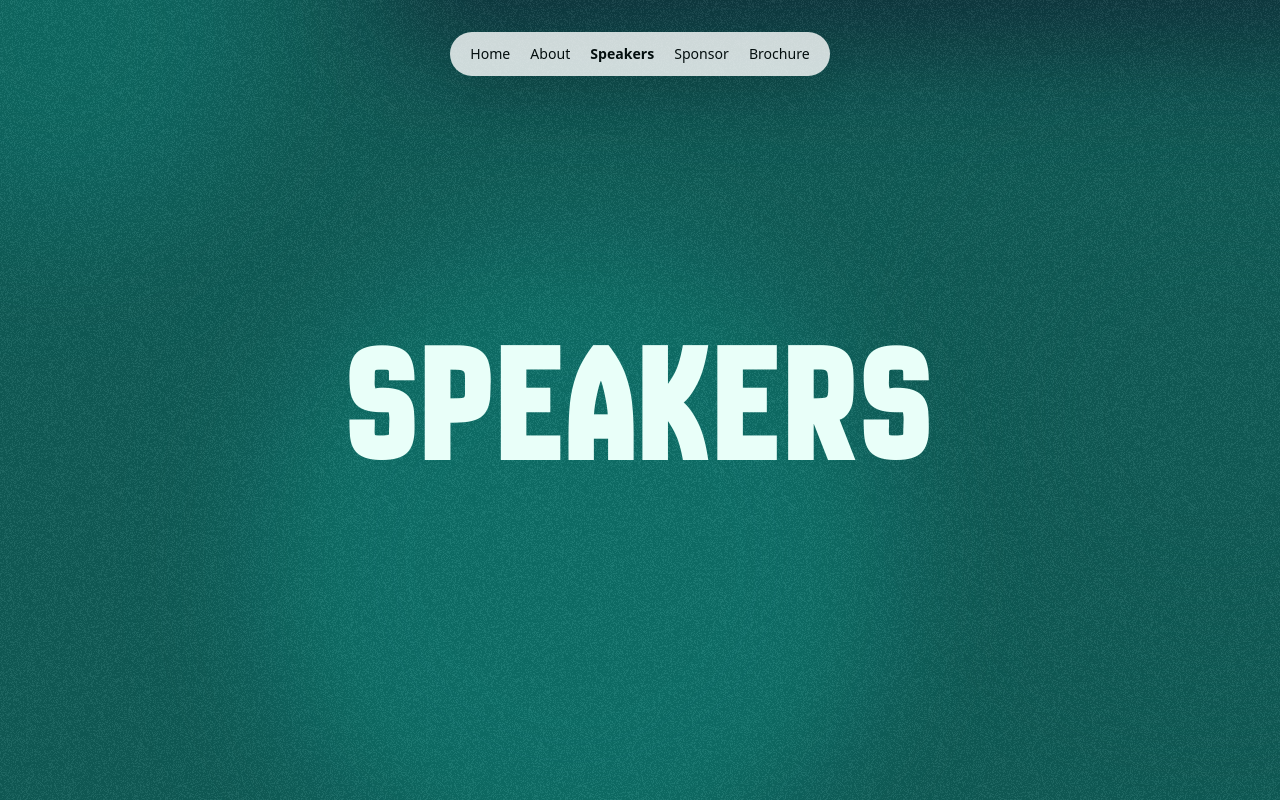
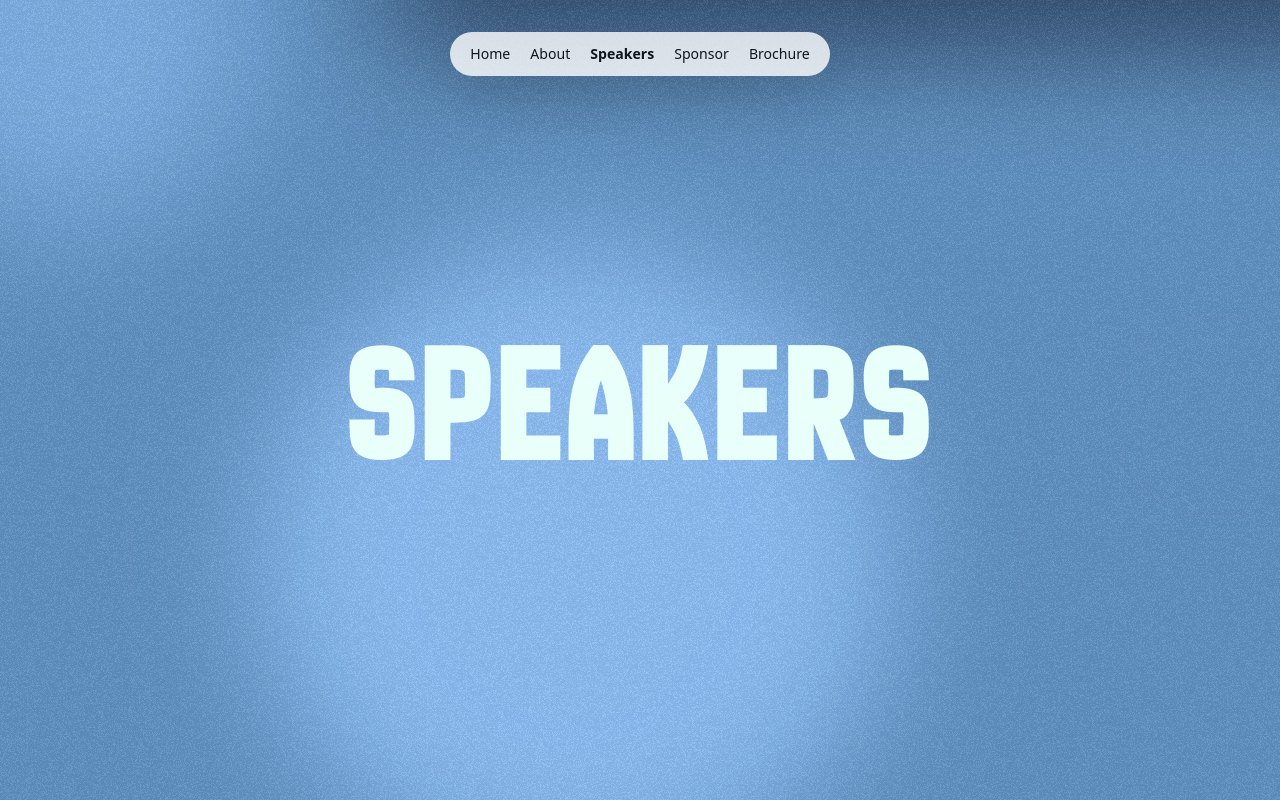
Before and after one commit to Sarthak-Jaiswal4/chemnova, a plain HTML site: page speaker.html in a window 1280 px wide. Shown: the top 800 px of the page. Drawn offline with nearby package versions, Linux system fonts and the light colour scheme; a script that the page names is missing.

Commit message:
Update speaker.html

```diff
--- a/speaker.html
+++ b/speaker.html
@@ -8,11 +8,11 @@
     <link rel="stylesheet" href="style.css">
 </head>
 <body>
-    <div class="relative min-h-screen w-full overflow-hidden bg-teal-800">
+    <div class="relative min-h-screen w-full overflow-hidden bg-[#6294C5]">
         <!-- Background container -->
-        <div class="absolute top-[-20%] left-[-10%] w-96 h-96 rounded-full bg-teal-700 blur-3xl opacity-60"></div>
-        <div class="absolute top-[20%] right-[-15%] w-[32rem] h-[32rem] rounded-full bg-teal-800 blur-3xl opacity-80"></div>
-        <div class="absolute bottom-[-10%] left-[20%] w-[40rem] h-[40rem] rounded-full bg-teal-700 blur-3xl opacity-90"></div>
+        <div class="absolute top-[-20%] left-[-10%] w-96 h-96 rounded-full bg-blue-300 blur-3xl opacity-60"></div>
+        <div class="absolute top-[20%] right-[-15%] w-[32rem] h-[32rem] rounded-full bg-[#6294C5] blur-3xl opacity-80"></div>
+        <div class="absolute bottom-[-10%] left-[20%] w-[40rem] h-[40rem] rounded-full bg-blue-300 blur-3xl opacity-90"></div>
         <div class="absolute top-[-10%] right-[-10%] w-[80%] h-[7rem] rounded-full bg-slate-900 blur-3xl opacity-80"></div>
 
         <div class="noise1 text-black w-full h-screen py-8 text-white relative">
```
